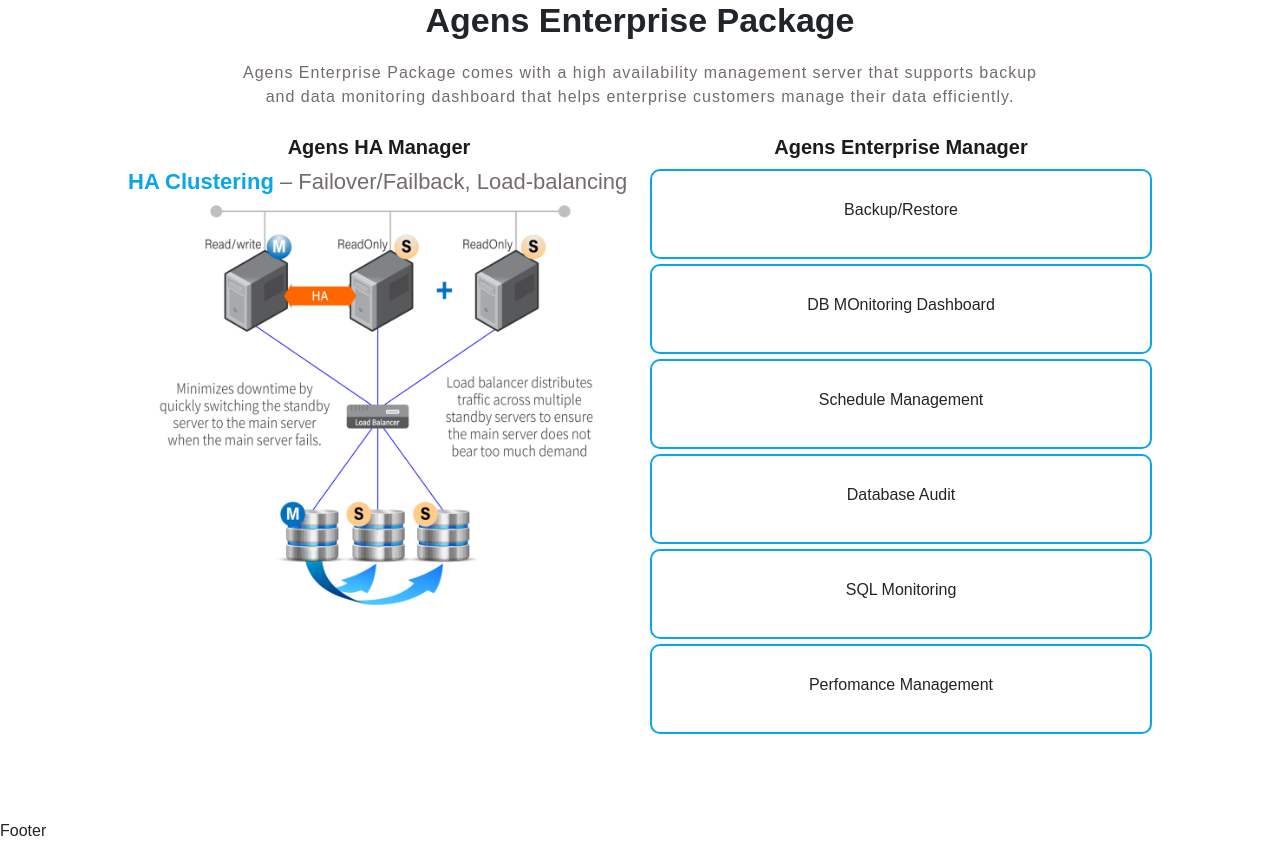
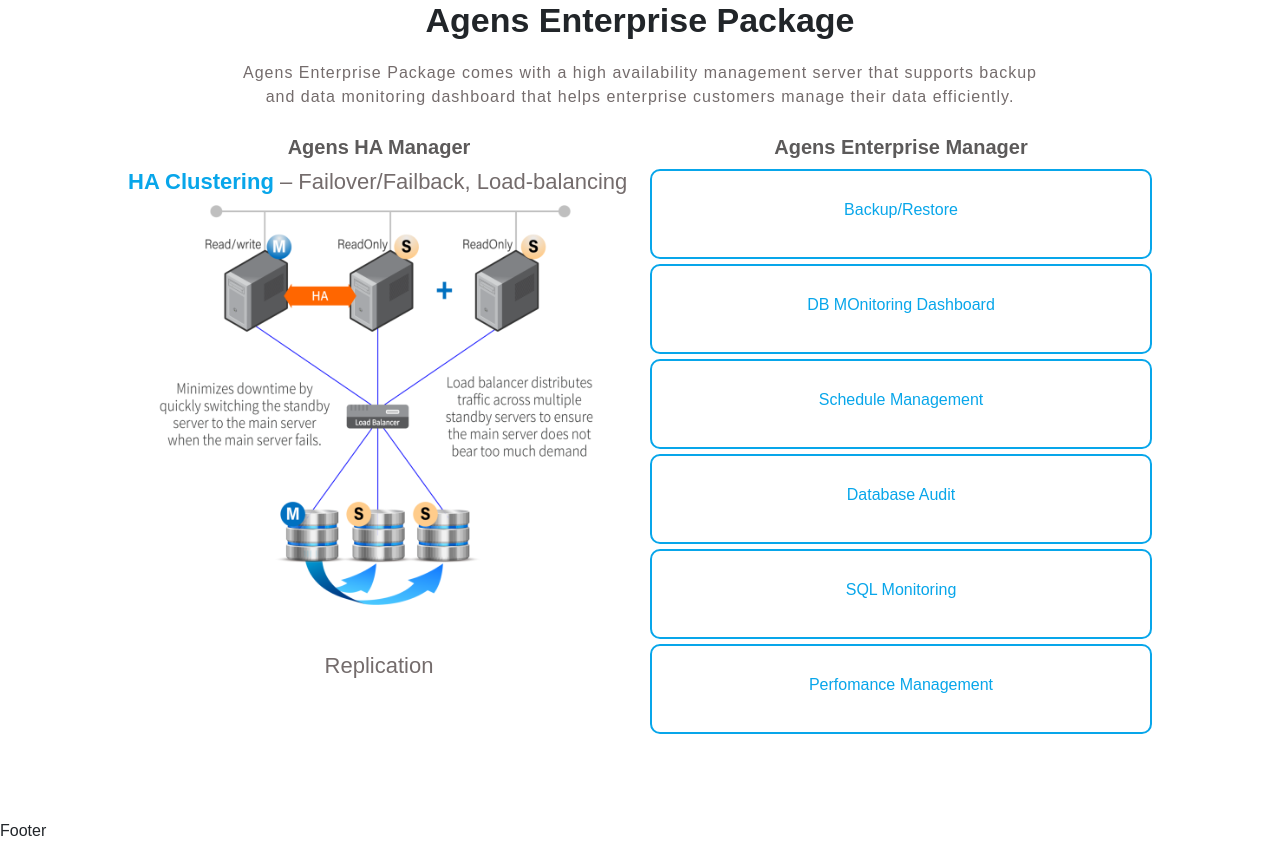
Before and after one commit to wamae-ndiritu/bitnine-clone, a React (Create React App) app: page / in a window 1280 px wide. Shown: the part 2800-3643 px from the top of the page. Built offline with nearby package versions, Linux system fonts and the light colour scheme.

Commit message:
Style package section

```diff
--- a/src/index.scss
+++ b/src/index.scss
@@ -772,7 +772,7 @@
 
     h5 {
         text-align: center;
-        color: $dark-gray;
+        color: #5c5a5a;
         font-weight: 700;
         margin: 10px 0;
       }
@@ -842,6 +842,10 @@
           .card-front{
             // transform: rotateY(0deg);
 
+            h6{
+              color: $pale-blue;
+            }
+
             &:not(:hover){
               transform: none;
             }
@@ -868,10 +872,6 @@
         &:hover .card-back{
           transform: rotateY(0deg);
         }
-
-        // &:not(:hover) .card-front{
-        //   transform: rotateY(-180deg);
-        // }
       }
     }
   }
--- a/src/sections/AgensPackageInfo.jsx
+++ b/src/sections/AgensPackageInfo.jsx
@@ -18,6 +18,7 @@
           <div className='load-img'>
             <img src='/assets/bitnine-img-3.png' alt='...' />
           </div>
+          <h6 className='h6 text-center mt-5'>Replication</h6>
         </div>
         <div className='package-right'>
           <h5 className='h5'>Agens Enterprise Manager</h5>
```
